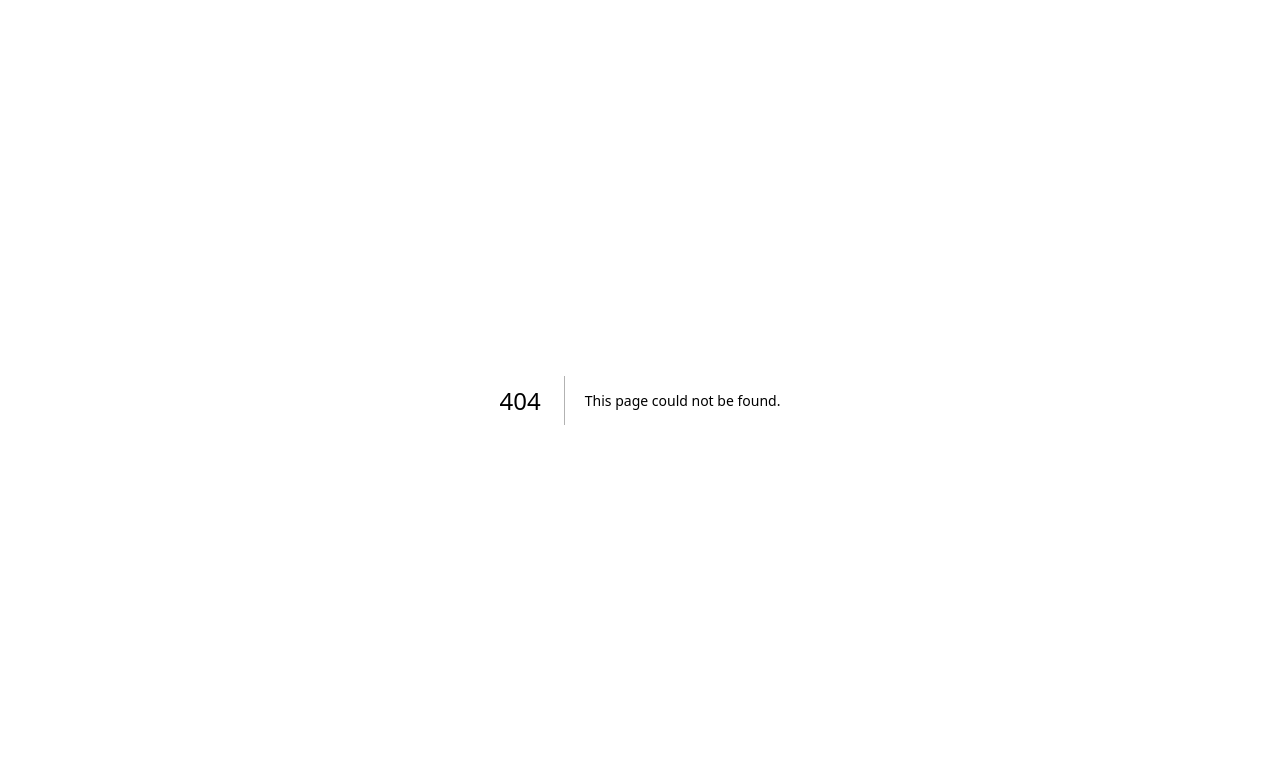
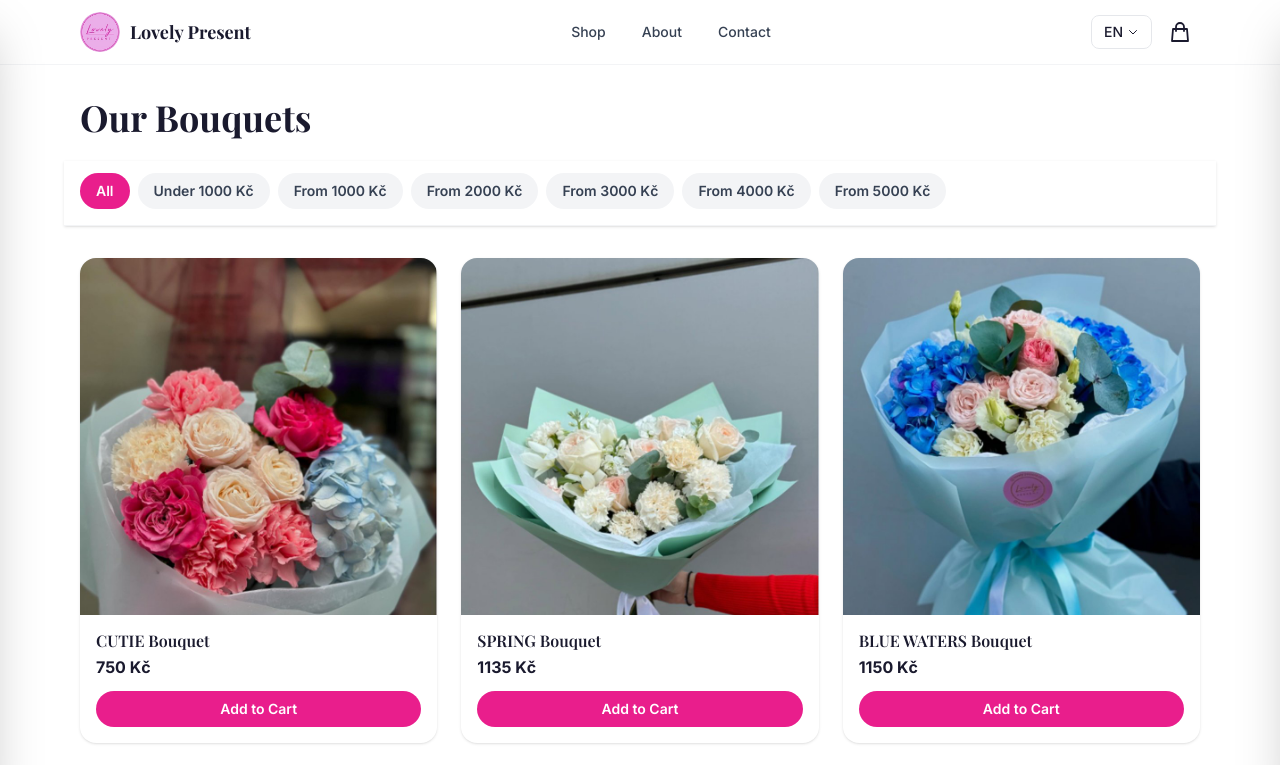
Before and after one commit to ilyaa9335-svg/lovely-present-web, a Next.js app: page /en/shop in a window 1280 px wide. Before the commit this address had no page. Shown: the top 765 px of the page. Built offline with nearby package versions, Linux system fonts and the light colour scheme; a web font is replaced by a local one.

Commit message:
feat: add shop page with price range filters
Co-Authored-By: Claude Sonnet 4.6 <noreply@anthropic.com>

```diff
--- /dev/null
+++ b/src/app/[lang]/shop/page.tsx
@@ -0,0 +1,88 @@
+"use client";
+
+import { Suspense, useState, useEffect } from "react";
+import { useSearchParams } from "next/navigation";
+import { useTranslation } from "@/hooks/useTranslation";
+import { products, categories } from "@/lib/products";
+import { Category } from "@/lib/types";
+import ProductCard from "@/components/ProductCard";
+
+function ShopContent() {
+  const { t, lang } = useTranslation();
+  const searchParams = useSearchParams();
+  const initialCategory = searchParams.get("category") || "all";
+  const [activeCategory, setActiveCategory] = useState<string>(initialCategory);
+
+  // Sync with URL changes
+  useEffect(() => {
+    const cat = searchParams.get("category") || "all";
+    setActiveCategory(cat);
+  }, [searchParams]);
+
+  const filteredProducts =
+    activeCategory === "all"
+      ? products
+      : products.filter((p) => p.category === (activeCategory as Category));
+
+  return (
+    <div className="max-w-6xl mx-auto px-4 py-8">
+      {/* Page title */}
+      <h1 className="font-serif text-3xl md:text-4xl font-bold text-[var(--color-navy)] mb-6">
+        {t.shop.title}
+      </h1>
+
+      {/* Filter bar */}
+      <div className="sticky top-16 z-20 bg-white/95 backdrop-blur-sm -mx-4 px-4 py-3 border-b border-gray-100 shadow-sm mb-8">
+        <div className="flex gap-2 overflow-x-auto pb-1 scrollbar-hide">
+          {/* All button */}
+          <button
+            onClick={() => setActiveCategory("all")}
+            className={`flex-shrink-0 px-4 py-2 rounded-full text-sm font-semibold transition-colors ${
+              activeCategory === "all"
+                ? "bg-[var(--color-pink-brand)] text-white"
+                : "bg-gray-100 text-gray-700 hover:bg-[var(--color-pink-light)] hover:text-[var(--color-pink-brand)]"
+            }`}
+          >
+            {t.shop.all}
+          </button>
+
+          {/* Category buttons */}
+          {categories.map((cat) => (
+            <button
+              key={cat.slug}
+              onClick={() => setActiveCategory(cat.slug)}
+              className={`flex-shrink-0 px-4 py-2 rounded-full text-sm font-semibold transition-colors ${
+                activeCategory === cat.slug
+                  ? "bg-[var(--color-pink-brand)] text-white"
+                  : "bg-gray-100 text-gray-700 hover:bg-[var(--color-pink-light)] hover:text-[var(--color-pink-brand)]"
+              }`}
+            >
+              {cat.label[lang]}
+            </button>
+          ))}
+        </div>
+      </div>
+
+      {/* Product grid */}
+      <div className="grid grid-cols-1 sm:grid-cols-2 lg:grid-cols-3 gap-6">
+        {filteredProducts.map((product) => (
+          <ProductCard key={product.id} product={product} />
+        ))}
+      </div>
+
+      {filteredProducts.length === 0 && (
+        <div className="text-center py-20 text-gray-400">
+          <p className="text-lg">No products found in this category.</p>
+        </div>
+      )}
+    </div>
+  );
+}
+
+export default function ShopPage() {
+  return (
+    <Suspense fallback={<div className="max-w-6xl mx-auto px-4 py-8 text-gray-400">Loading...</div>}>
+      <ShopContent />
+    </Suspense>
+  );
+}
```
